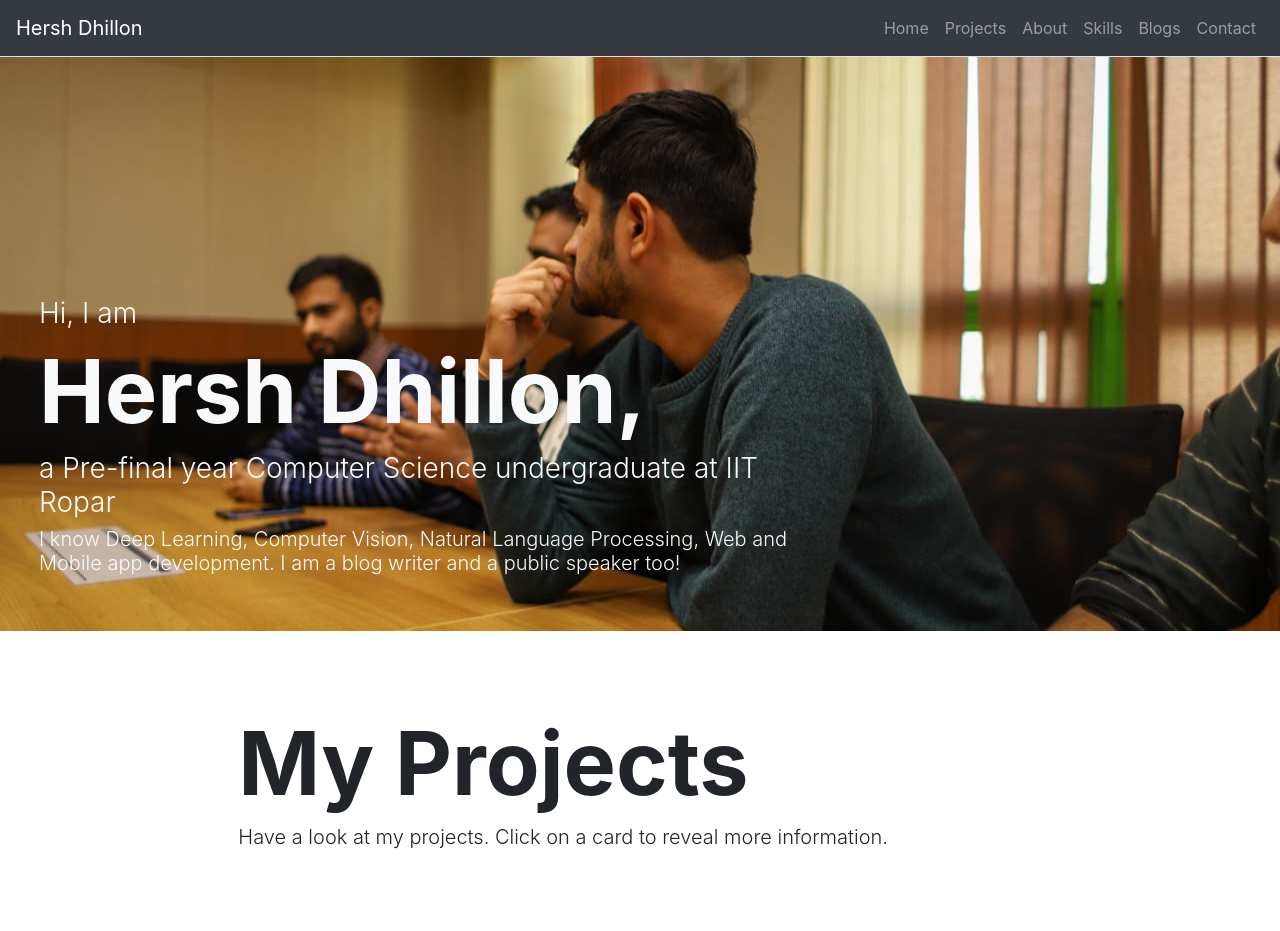
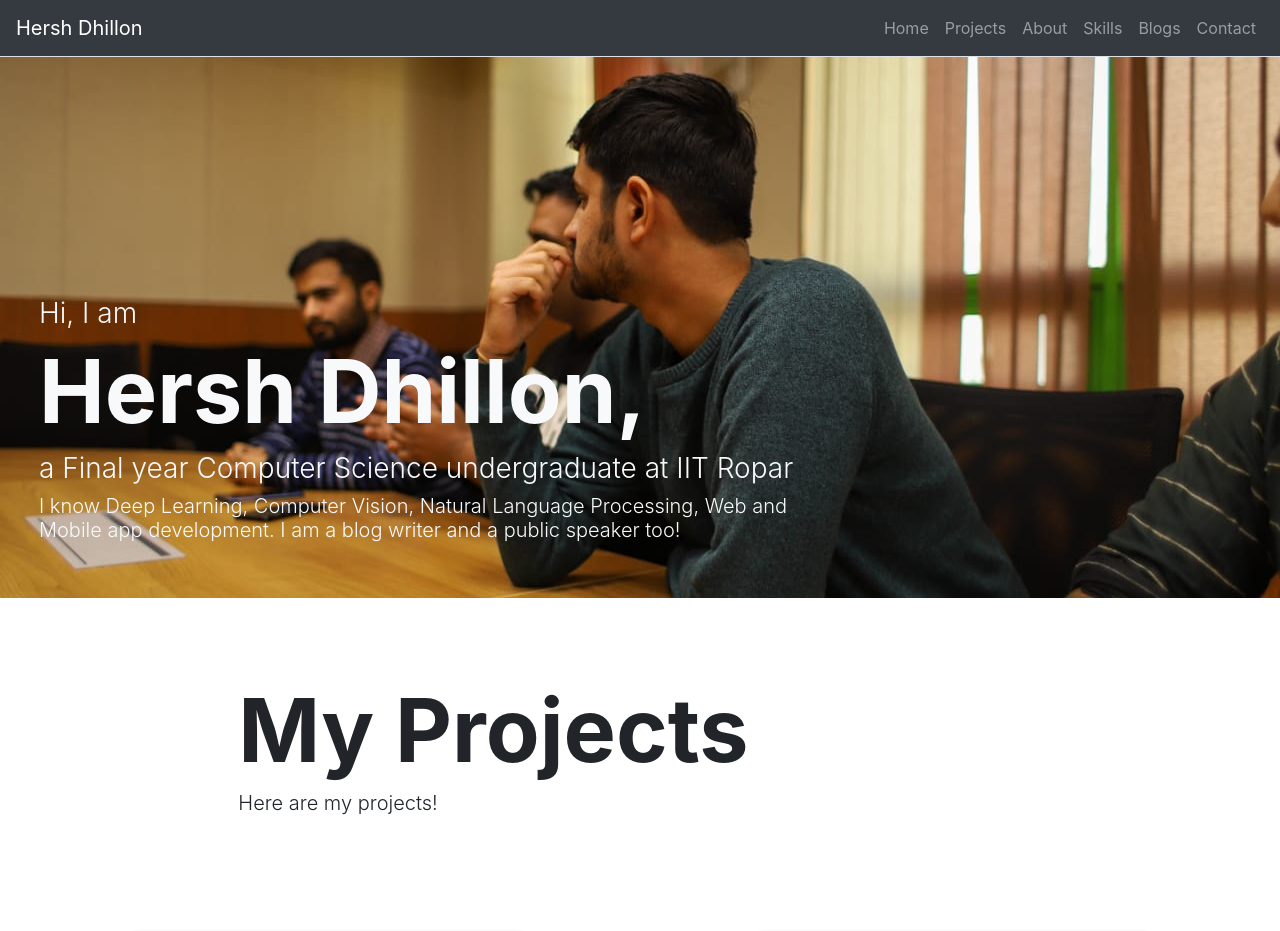
Before and after one commit to hershd23/portfolio, a React (Create React App) app: page / in a window 1280 px wide. Shown: the top 931 px of the page. Built offline with nearby package versions, Linux system fonts and the light colour scheme.

Commit message:
Year changed

```diff
--- a/src/App.js
+++ b/src/App.js
@@ -28,7 +28,7 @@ class App extends React.Component {
       home:{
         pretitle: 'Hi, I am',
         title: 'Hersh Dhillon,',
-        subTitle: 'a Pre-final year Computer Science undergraduate at IIT Ropar',
+        subTitle: 'a Final year Computer Science undergraduate at IIT Ropar',
         text: "I know Deep Learning, Computer Vision, Natural Language Processing, Web and Mobile app development. I am a blog writer and a public speaker too!"
       },
       about:{
@@ -36,7 +36,7 @@ class App extends React.Component {
       },
       projects: {
         title: 'My Projects',
-        text : 'Have a look at my projects. Click on a card to reveal more information.'
+        text : 'Here are my projects!'
       },
       skills:{
         title: 'Skills and Awards',
```
